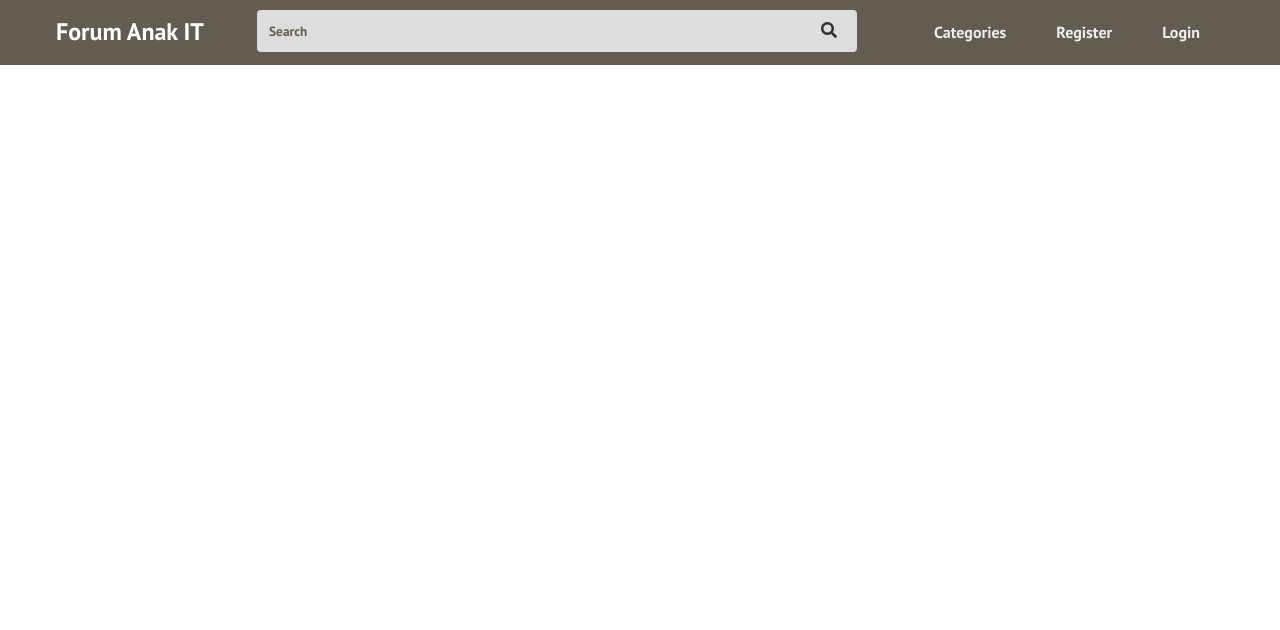
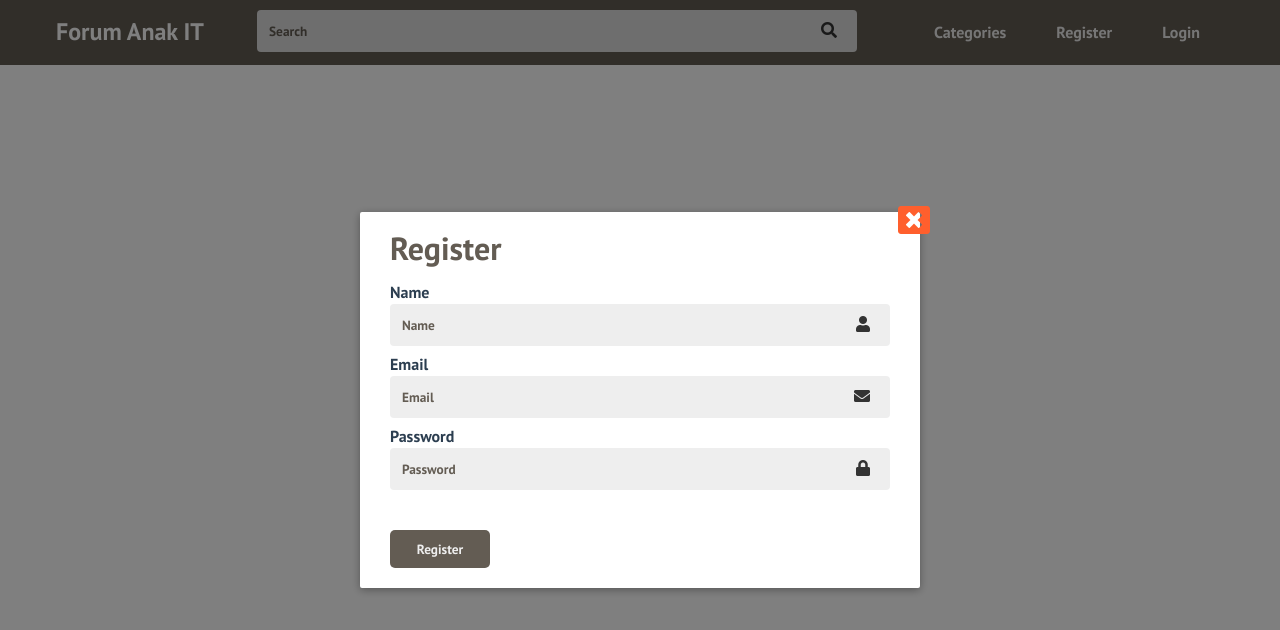
Before and after one commit to carvelsaputra/suitmedia, a Vue app: page / in a window 1280 px wide. Both pictures are taken after a click on the link "Register". Shown: the top 630 px of the page. Built offline with nearby package versions, Linux system fonts and the light colour scheme.

Commit message:
make dialog register

```diff
--- a/src/components/common/Dialog.vue
+++ b/src/components/common/Dialog.vue
@@ -10,47 +10,16 @@
         </div>
 
         <div class="modal-body">
-          <slot name="body">
-            <div class="form-wrapper">
-              <text-field>
-                <template v-slot:inputText>
-                  <label for="email" class="form-label">Email</label>
-                  <input
-                    class="text-field"
-                    id="email"
-                    placeholder="Email"
-                    type="text"
-                  />
-                </template>
-                <template v-slot:icon>
-                  <i class="fas fa-user"></i>
-                </template>
-              </text-field>
-            </div>
-            <div class="form-wrapper">
-              <text-field>
-                <template v-slot:inputText>
-                  <label for="password" class="form-label">Password</label>
-
-                  <input
-                    class="text-field"
-                    placeholder="Password"
-                    type="password"
-                  />
-                </template>
-                <template v-slot:icon>
-                  <i class="fas fa-lock"></i>
-                </template>
-              </text-field>
-            </div>
-          </slot>
+          <slot name="body"> </slot>
         </div>
 
         <div class="modal-footer">
           <slot name="footer">
-            <button class="modal-default-button" @click="$emit('close')">
-              OK
-            </button>
+            <button
+              class="modal-default-button"
+              @click="$emit('close')"
+              v-text="title"
+            />
           </slot>
         </div>
       </div>
@@ -58,24 +27,11 @@
   </div>
 </template>
 <script>
-import TextField from "@/components/form/TextField";
 export default {
   props: {
     title: {
       type: String,
     },
   },
-  components: {
-    TextField,
-  },
 };
 </script>
-<style>
-.form-label {
-  position: absolute;
-  margin-top: -20px;
-}
-.form-wrapper {
-  margin-top: 30px;
-}
-</style>
--- a/src/components/navigation/Group.vue
+++ b/src/components/navigation/Group.vue
@@ -1,15 +1,103 @@
 <template>
   <List v-for="(item, i) in list" :key="i" v-bind="item" @click="showDialog" />
+  <!-- Dialog Login -->
   <Dialog
     v-if="showDialogLogin"
     :title="dialogTitle"
     @close="showDialogLogin = false"
   >
+    <template v-slot:body>
+      <div class="form-wrapper">
+        <text-field>
+          <template v-slot:inputText>
+            <label for="email" class="form-label">Email</label>
+            <input
+              class="text-field"
+              id="email"
+              placeholder="Email"
+              type="text"
+            />
+          </template>
+          <template v-slot:icon>
+            <i class="fas fa-envelope"></i>
+          </template>
+        </text-field>
+      </div>
+      <div class="form-wrapper">
+        <text-field>
+          <template v-slot:inputText>
+            <label for="password" class="form-label">Password</label>
+
+            <input class="text-field" placeholder="Password" type="password" />
+          </template>
+          <template v-slot:icon>
+            <i class="fas fa-lock"></i>
+          </template>
+        </text-field>
+      </div>
+    </template>
   </Dialog>
+  <!-- Dialog Login -->
+
+  <!-- Dialog Register -->
+  <Dialog
+    v-if="showDialogRegister"
+    :title="dialogTitle"
+    @close="showDialogRegister = false"
+  >
+    <template v-slot:body>
+      <div class="form-wrapper">
+        <text-field>
+          <template v-slot:inputText>
+            <label for="Name" class="form-label">Name</label>
+            <input
+              class="text-field"
+              id="Name"
+              placeholder="Name"
+              type="text"
+            />
+          </template>
+          <template v-slot:icon>
+            <i class="fas fa-user"></i>
+          </template>
+        </text-field>
+      </div>
+      <div class="form-wrapper">
+        <text-field>
+          <template v-slot:inputText>
+            <label for="email" class="form-label">Email</label>
+            <input
+              class="text-field"
+              id="email"
+              placeholder="Email"
+              type="text"
+            />
+          </template>
+          <template v-slot:icon>
+            <i class="fas fa-envelope"></i>
+          </template>
+        </text-field>
+      </div>
+      <div class="form-wrapper">
+        <text-field>
+          <template v-slot:inputText>
+            <label for="password" class="form-label">Password</label>
+
+            <input class="text-field" placeholder="Password" type="password" />
+          </template>
+          <template v-slot:icon>
+            <i class="fas fa-lock"></i>
+          </template>
+        </text-field>
+      </div>
+    </template>
+  </Dialog>
+  <!-- Dialog Register -->
 </template>
 <script>
 import List from "@/components/navigation/List.vue";
 import Dialog from "@/components/common/Dialog";
+import TextField from "@/components/form/TextField";
 
 export default {
   props: {
@@ -20,6 +108,7 @@ export default {
   components: {
     List,
     Dialog,
+    TextField,
   },
   data() {
     return {
@@ -35,7 +124,23 @@ export default {
         this.showDialogLogin = !this.showDialogLogin;
         this.dialogTitle = params;
       }
+      if (params == "Register") {
+        this.showDialogRegister = !this.showDialogRegister;
+        this.dialogTitle = params;
+      }
     },
   },
 };
 </script>
+<style scoped>
+.text-field {
+  background-color: #eeeeee;
+}
+.form-label {
+  position: absolute;
+  margin-top: -20px;
+}
+.form-wrapper {
+  margin-top: 30px;
+}
+</style>
--- a/src/styles/dialog.css
+++ b/src/styles/dialog.css
@@ -49,6 +49,8 @@
 .modal-default-button {
   border-radius: 5px;
   background-color: #635c53;
+  font-family: "PT_Sans-Web-bold";
+
   border: none;
   color: #eeeeee;
   width: 20%;
```
